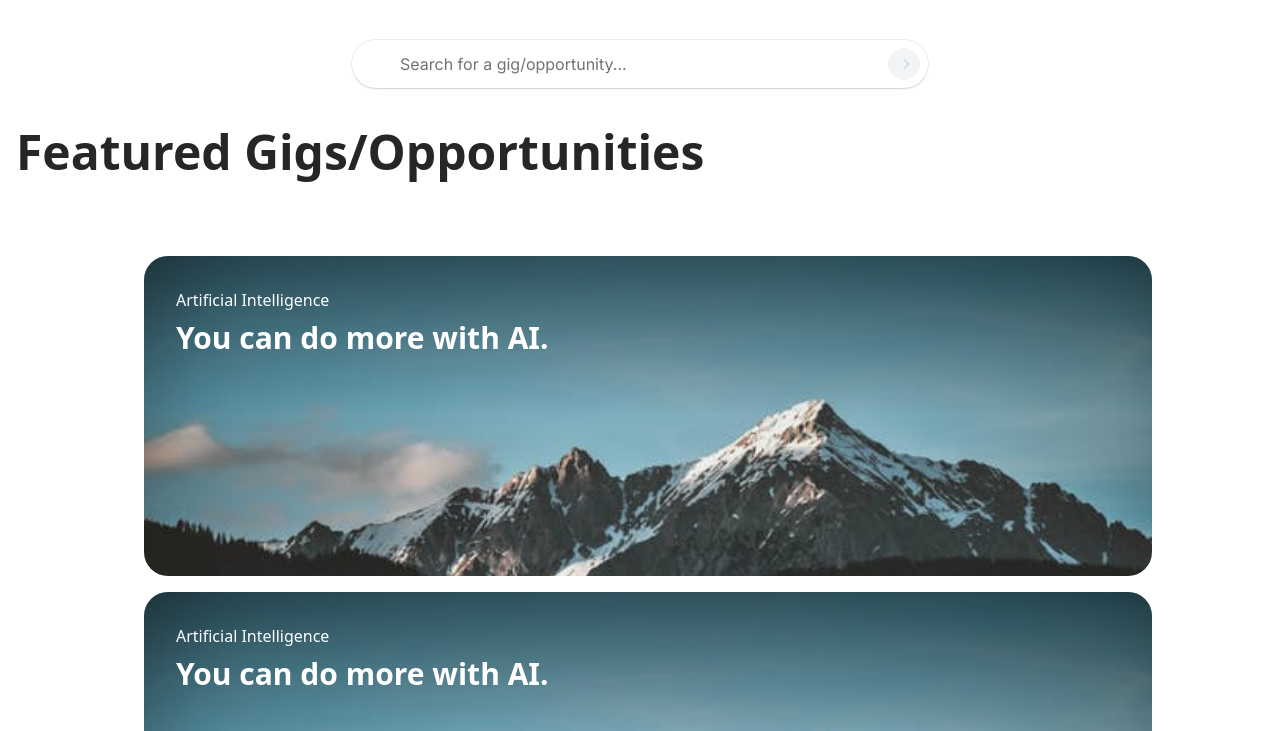
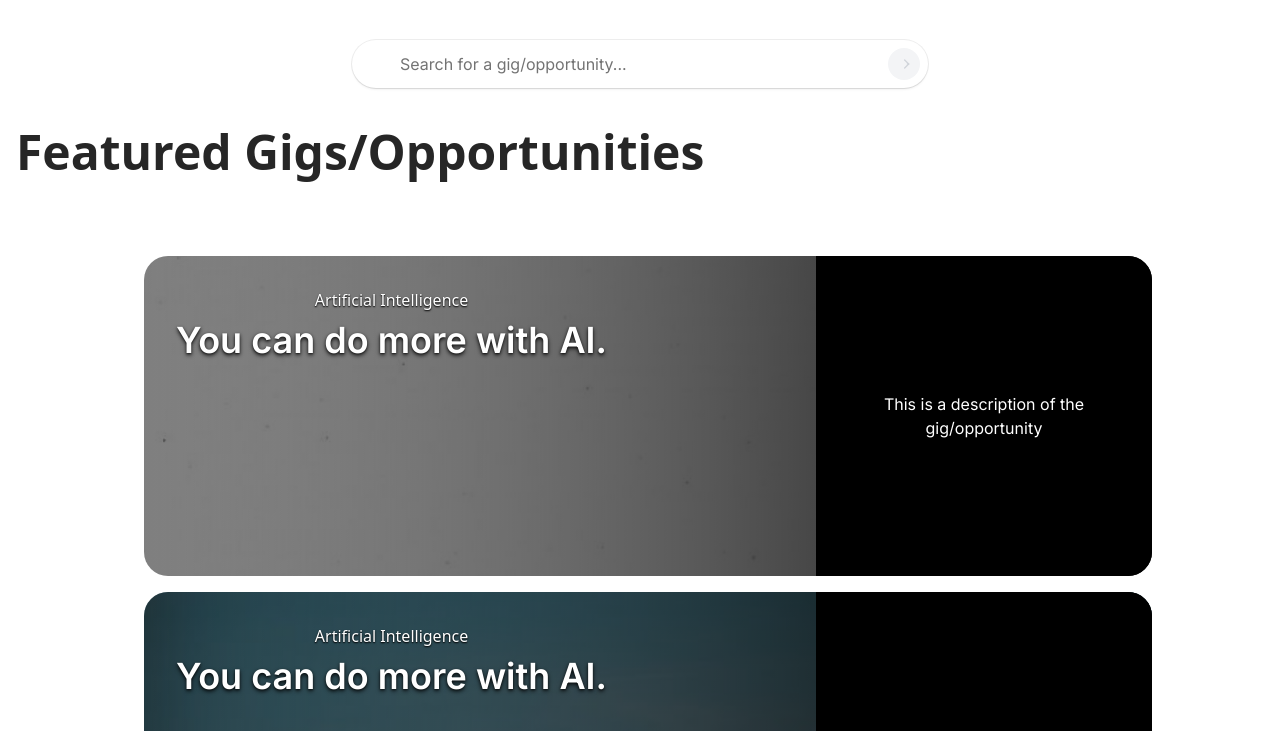
Before and after one commit to Sprihanjay/TuneIn, a Next.js app in the folder client/: page /dashboard in a window 1280 px wide. Shown: the top 731 px of the page. Built offline with nearby package versions, Linux system fonts and the light colour scheme.

Commit message:
Update styling and formatting of the Card Component

```diff
--- a/client/app/components/ui/apple-cards-carousel.tsx
+++ b/client/app/components/ui/apple-cards-carousel.tsx
@@ -1,6 +1,16 @@
 "use client";
-import React, { useEffect, useRef, useState, createContext, useContext } from "react";
-import { IconArrowNarrowUp, IconArrowNarrowDown, IconX } from "@tabler/icons-react";
+import React, {
+  useEffect,
+  useRef,
+  useState,
+  createContext,
+  useContext,
+} from "react";
+import {
+  IconArrowNarrowUp,
+  IconArrowNarrowDown,
+  IconX,
+} from "@tabler/icons-react";
 import { cn } from "@/lib/utils";
 import { AnimatePresence, motion } from "framer-motion";
 import Image, { ImageProps } from "next/image";
@@ -15,6 +25,7 @@ type Card = {
   src: string;
   title: string;
   category: string;
+  description: string;
   content: React.ReactNode;
 };
 
@@ -22,7 +33,7 @@ export const CarouselContext = createContext<{
   onCardClose: (index: number) => void;
   currentIndex: number;
 }>({
-  onCardClose: () => { },
+  onCardClose: () => {},
   currentIndex: 0,
 });
 
@@ -73,26 +84,24 @@ export const Carousel = ({ items, initialScroll = 0 }: CarouselProps) => {
   };
 
   return (
-    <CarouselContext.Provider value={{ onCardClose: handleCardClose, currentIndex }}>
+    <CarouselContext.Provider
+      value={{ onCardClose: handleCardClose, currentIndex }}>
       <div className="relative w-full h-full">
         <div
           className="flex flex-col w-full overflow-y-scroll overscroll-y-auto py-10 md:py-20 scroll-smooth [scrollbar-width:none]"
           ref={carouselRef}
-          onScroll={checkScrollability}
-        >
+          onScroll={checkScrollability}>
           <div
             className={cn(
               "absolute bottom-0 z-[1000] w-auto h-[5%] overflow-hidden bg-gradient-to-t"
-            )}
-          ></div>
+            )}></div>
 
           <div
             className={cn(
               "flex flex-col justify-start gap-4 pl-4",
               "max-h-screen mx-auto", // Adjust max height as needed
               "w-4/5"
-            )}
-          >
+            )}>
             {items.map((item, index) => (
               <motion.div
                 initial={{
@@ -110,8 +119,7 @@ export const Carousel = ({ items, initialScroll = 0 }: CarouselProps) => {
                   },
                 }}
                 key={"card" + index}
-                className="last:pb-[5%] md:last:pb-[33%] rounded-3xl"
-              >
+                className="last:pb-[5%] md:last:pb-[33%] rounded-3xl">
                 {item}
               </motion.div>
             ))}
@@ -121,15 +129,13 @@ export const Carousel = ({ items, initialScroll = 0 }: CarouselProps) => {
           <button
             className="relative z-40 h-10 w-10 rounded-full bg-gray-100 flex items-center justify-center disabled:opacity-50"
             onClick={scrollUp}
-            disabled={!canScrollUp}
-          >
+            disabled={!canScrollUp}>
             <IconArrowNarrowUp className="h-6 w-6 text-gray-500" />
           </button>
           <button
             className="relative z-40 h-10 w-10 rounded-full bg-gray-100 flex items-center justify-center disabled:opacity-50"
             onClick={scrollDown}
-            disabled={!canScrollDown}
-          >
+            disabled={!canScrollDown}>
             <IconArrowNarrowDown className="h-6 w-6 text-gray-500" />
           </button>
         </div>
@@ -196,24 +202,20 @@ export const Card = ({
               exit={{ opacity: 0 }}
               ref={containerRef}
               layoutId={layout ? `card-${card.title}` : undefined}
-              className="max-w-5xl mx-auto bg-white dark:bg-neutral-900 h-fit z-[60] my-10 p-4 md:p-10 rounded-3xl font-sans relative"
-            >
+              className="max-w-5xl mx-auto bg-white dark:bg-neutral-900 h-fit z-[60] my-10 p-4 md:p-10 rounded-3xl font-sans relative">
               <button
                 className="sticky top-4 h-8 w-8 right-0 ml-auto bg-black dark:bg-white rounded-full flex items-center justify-center"
-                onClick={handleClose}
-              >
+                onClick={handleClose}>
                 <IconX className="h-6 w-6 text-neutral-100 dark:text-neutral-900" />
               </button>
               <motion.p
                 layoutId={layout ? `category-${card.title}` : undefined}
-                className="text-base font-medium text-black dark:text-white"
-              >
+                className="text-base font-medium text-black dark:text-white">
                 {card.category}
               </motion.p>
               <motion.p
                 layoutId={layout ? `title-${card.title}` : undefined}
-                className="text-2xl md:text-5xl font-semibold text-neutral-700 mt-4 dark:text-white"
-              >
+                className="text-2xl md:text-5xl font-semibold text-neutral-700 mt-4 dark:text-white">
                 {card.title}
               </motion.p>
               <div className="py-10">{card.content}</div>
@@ -224,30 +226,46 @@ export const Card = ({
       <motion.button
         layoutId={layout ? `card-${card.title}` : undefined}
         onClick={handleOpen}
-        className="rounded-3xl bg-gray-100 dark:bg-neutral-900 w-full h-[20rem] overflow-hidden flex flex-col items-start justify-start relative z-10"
+        className="relative rounded-3xl bg-gray-100 dark:bg-neutral-900 w-full h-[20rem] overflow-hidden flex items-start justify-start"
         style={{ maxWidth: "100%" }} // Ensure full width utilization
       >
-        <div className="absolute h-full top-0 inset-x-0 bg-gradient-to-b from-black/50 via-transparent to-transparent z-30 pointer-events-none" />
-        <div className="relative z-40 p-8">
+        <div className="absolute inset-0 bg-gradient-to-r from-transparent to-black z-30" />
+        <div className="relative flex items-start justify-start w-full h-full">
+          <BlurImage
+            src={card.src}
+            alt={card.title}
+            fill
+            className="object-cover absolute inset-0"
+          />
+          <div className="absolute inset-0 bg-gradient-to-r from-black/50 to-transparent z-20" />
+          <div className="relative z-30 p-8 max-w-lg">
             <motion.p
               layoutId={layout ? `category-${card.category}` : undefined}
-            className="text-white text-sm md:text-base font-medium font-sans text-left"
+              className="text-white text-sm md:text-base font-medium font-sans"
+              style={{
+                textShadow:
+                  "0 1px 2px rgba(0, 0, 0, 0.8), 0 1px 1px rgba(0, 0, 0, 0.5)",
+              }} // Added text-shadow for blur effect
             >
               {card.category}
             </motion.p>
             <motion.p
               layoutId={layout ? `title-${card.title}` : undefined}
-            className="text-white text-xl md:text-3xl font-semibold text-left [text-wrap:balance] font-sans mt-2"
+              className="text-white text-xl md:text-4xl font-semibold mt-2"
+              style={{
+                textShadow:
+                  "0 2px 4px rgba(0, 0, 0, 0.8), 0 1px 2px rgba(0, 0, 0, 0.5)",
+                whiteSpace: "normal",
+                wordBreak: "break-word",
+              }} // Added text-shadow for blur effect
             >
               {card.title}
             </motion.p>
           </div>
-        <BlurImage
-          src={card.src}
-          alt={card.title}
-          fill
-          className="object-cover absolute z-10 inset-0"
-        />
+          <div className="absolute right-0 top-0 bottom-0 bg-black text-white p-4 flex items-center justify-center z-40 w-1/3">
+            <p className="text-xs md:text-base">{card.description}</p>
+          </div>
+        </div>
       </motion.button>
     </>
   );
--- a/client/lib/constants.tsx
+++ b/client/lib/constants.tsx
@@ -38,18 +38,21 @@ export const data = [
     category: "Artificial Intelligence",
     title: "You can do more with AI.",
     content: <DummyContent />,
-    src: "/TestImage.jpg",
+    src: "/WhiteBGTest.jpg",
+    description: "This is a description of the gig/opportunity",
   },
   {
     category: "Artificial Intelligence",
     title: "You can do more with AI.",
     content: <DummyContent />,
     src: "/TestImage.jpg",
+    description: "This is a description of the gig/opportunity",
   },
   {
     category: "Artificial Intelligence",
     title: "You can do more with AI.",
     content: <DummyContent />,
     src: "/TestImage.jpg",
+    description: "This is a description of the gig/opportunity",
   },
 ];
```
Also changed, not shown: client/public/WhiteBGTest.jpg (added), 1 other file (tests, documents, lock files or other folders). Lines whose indentation alone changed are shown as unchanged.
